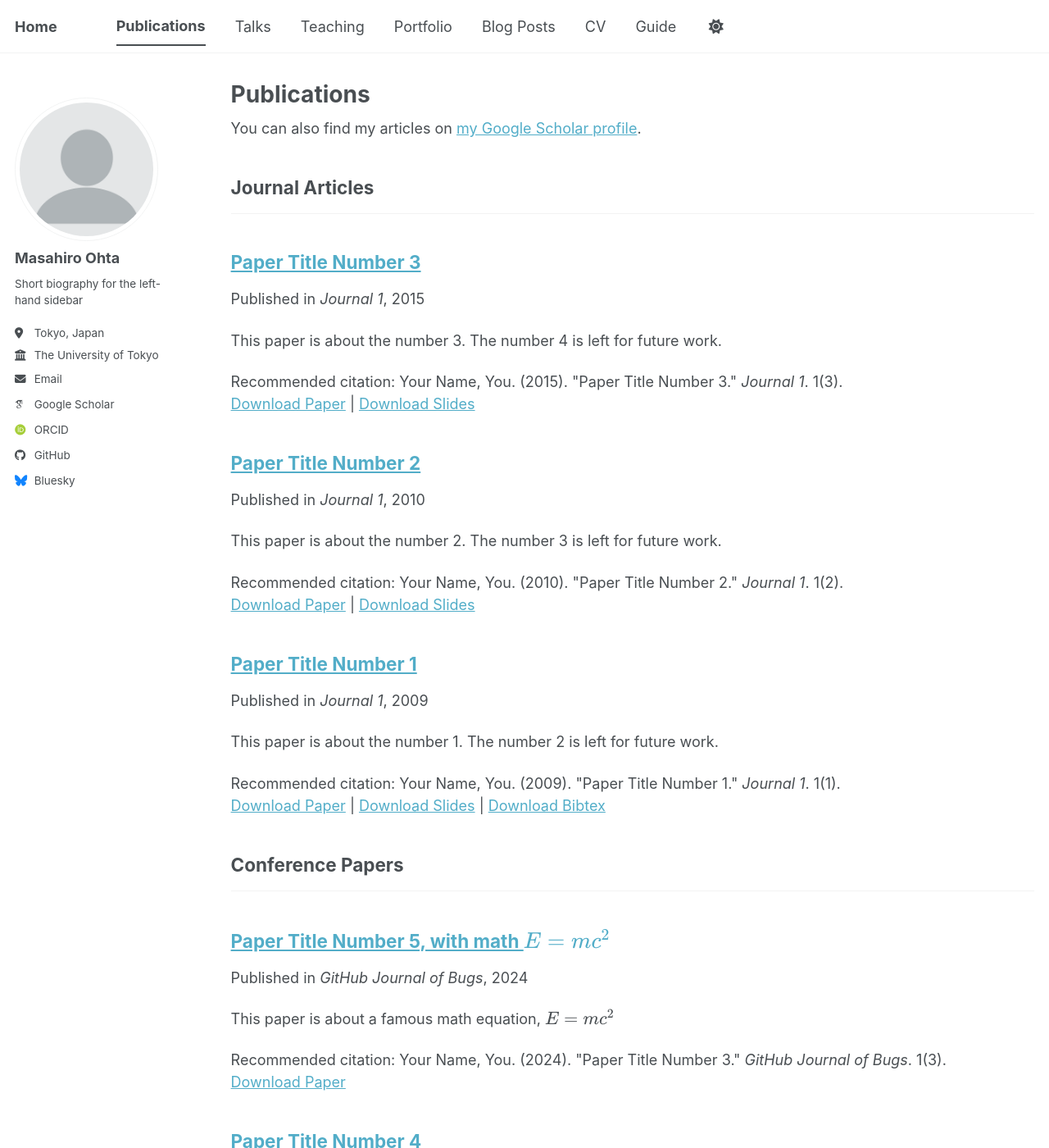
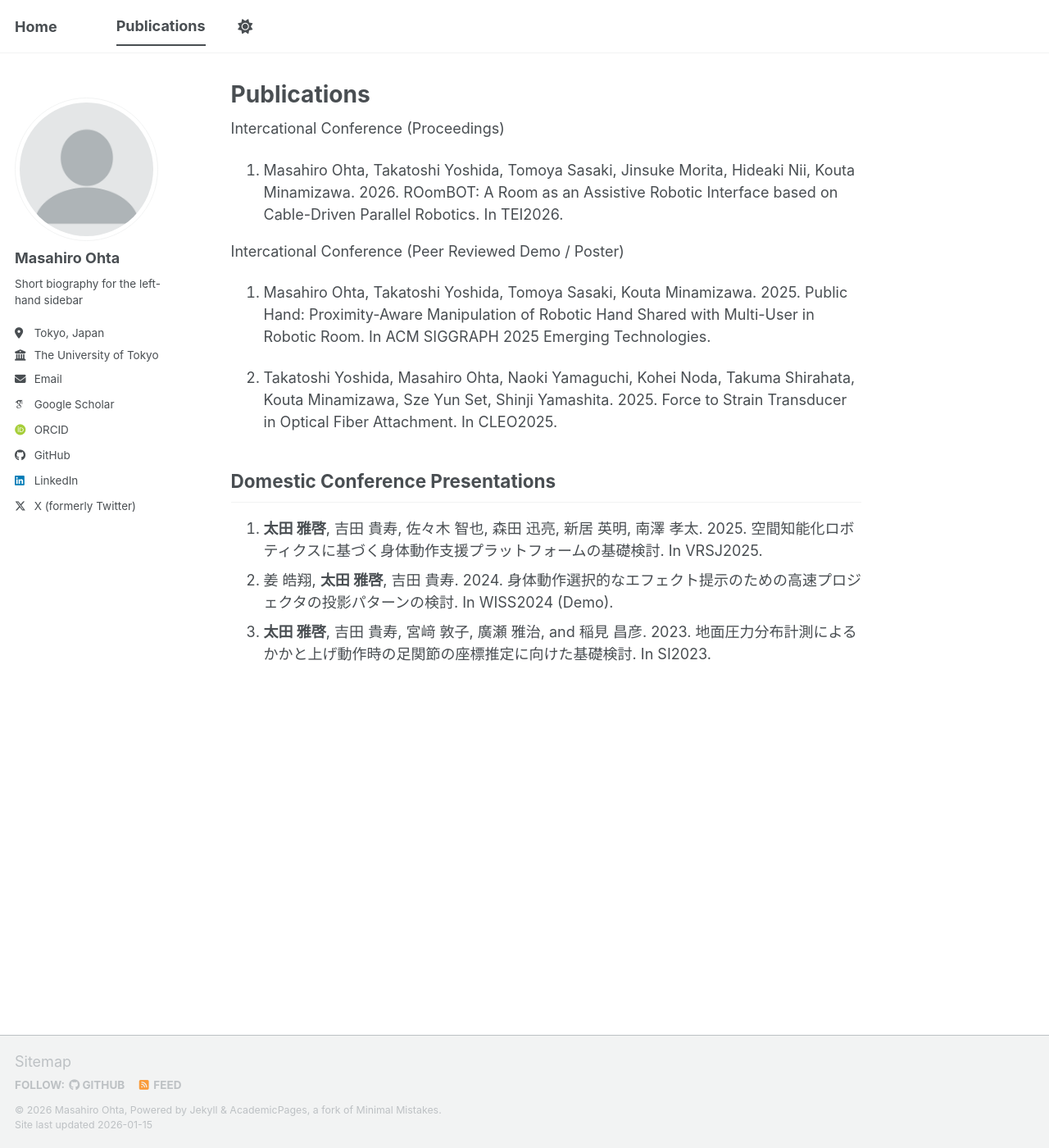
Before and after one commit to masaohta0423/masaohta0423.github.io, a Jekyll site: the page built from _pages/publications.md, in a window 1280 px wide and 1400 px high. Shown: the whole window at 82% size. Built offline with Jekyll 4.4.1, drawn with Linux system fonts in a browser that asks for light colours; some web fonts are replaced; a script bundle is joined from its source files by our own code; library files that are not in the unit come from our copies; some of the changed text lies outside the part shown.

Commit message:
First Changes

```diff
--- a/_config.yml
+++ b/_config.yml
@@ -57,7 +57,7 @@ author:
 
   # Social media
   artstation       : # Username
-  bluesky          : "bsky.app" # Replace this with you Bluesky username
+  bluesky          : # Username
   facebook         : # Username
   flickr           : # Username
   foursquare       : # Username
@@ -66,7 +66,7 @@ author:
   keybase          : # Username
   instagram        : # Username
   lastfm           : # Username
-  linkedin         : # Username
+  linkedin         : masahiro-ohta
   mastodon         : # URL
   medium           : # URL
   pinterest        : # Username
@@ -74,7 +74,7 @@ author:
   steam            : # Username
   telegram         : # URL
   tumblr           : # Username
-  twitter          : # Username for X / Twitter
+  twitter          : masa_chiefs
   vine             : # Username
   weibo            : # Username
   wikipedia        : # Username
@@ -82,14 +82,14 @@ author:
   youtube          : # Username
   zhihu            : # Username
 
-# Publication Category - The following the list of publication categories and their headings
-publication_category:
-  books:
-    title: 'Books'
-  manuscripts:
-    title: 'Journal Articles'
-  conferences:
-    title: 'Conference Papers'
+# # Publication Category - The following the list of publication categories and their headings
+# publication_category:
+#   books:
+#     title: 'Books'
+#   manuscripts:
+#     title: 'Journal Articles'
+#   conferences:
+#     title: 'Conference Papers'
 
 # Site Settings
 teaser                   :  # filename of teaser fallback teaser image placed in /images/ for social media previews
--- /dev/null
+++ b/_pages/publications.md
@@ -0,0 +1,20 @@
+---
+permalink: /publications/
+title: "Publications"
+author_profile: true
+layout: single
+---
+Intercational Conference (Proceedings)
+1. Masahiro Ohta, Takatoshi Yoshida, Tomoya Sasaki, Jinsuke Morita, Hideaki Nii, Kouta Minamizawa. 2026. ROomBOT: A Room as an Assistive Robotic Interface based on Cable-Driven Parallel Robotics. In TEI2026.
+
+
+Intercational Conference (Peer Reviewed Demo / Poster)
+1. Masahiro Ohta, Takatoshi Yoshida, Tomoya Sasaki, Kouta Minamizawa. 2025. Public Hand: Proximity-Aware Manipulation of Robotic Hand Shared with Multi-User in Robotic Room. In ACM SIGGRAPH 2025 Emerging Technologies.
+
+2. Takatoshi Yoshida, Masahiro Ohta, Naoki Yamaguchi, Kohei Noda, Takuma Shirahata, Kouta Minamizawa, Sze Yun Set, Shinji Yamashita. 2025. Force to Strain Transducer in Optical Fiber Attachment. In CLEO2025.
+
+Domestic Conference Presentations
+-----
+1. **太田 雅啓**, 吉田 貴寿, 佐々木 智也, 森田 迅亮, 新居 英明, 南澤 孝太. 2025. 空間知能化ロボティクスに基づく身体動作支援プラットフォームの基礎検討. In VRSJ2025.
+2. 姜 皓翔, **太田 雅啓**, 吉田 貴寿. 2024. 身体動作選択的なエフェクト提示のための高速プロジェクタの投影パターンの検討. In WISS2024 (Demo).
+3. **太田 雅啓**, 吉田 貴寿, 宮﨑 敦子, 廣瀬 雅治, and 稲見 昌彦. 2023. 地面圧力分布計測によるかかと上げ動作時の足関節の座標推定に向けた基礎検討. In SI2023.
```
Also changed, not shown: _data/navigation.yml (+12 -12 lines).
